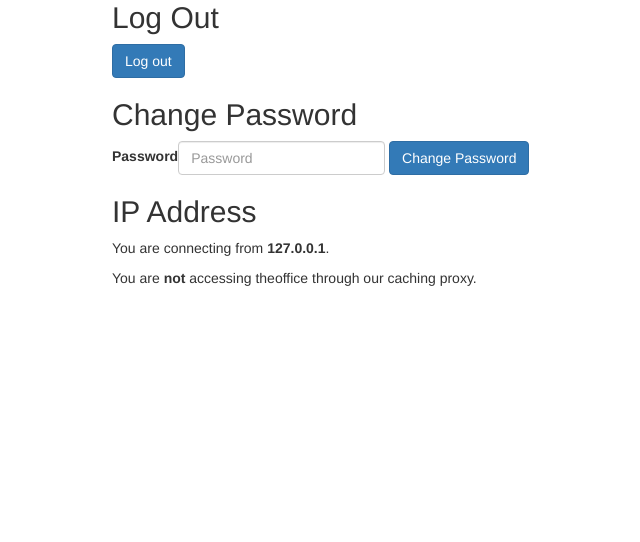
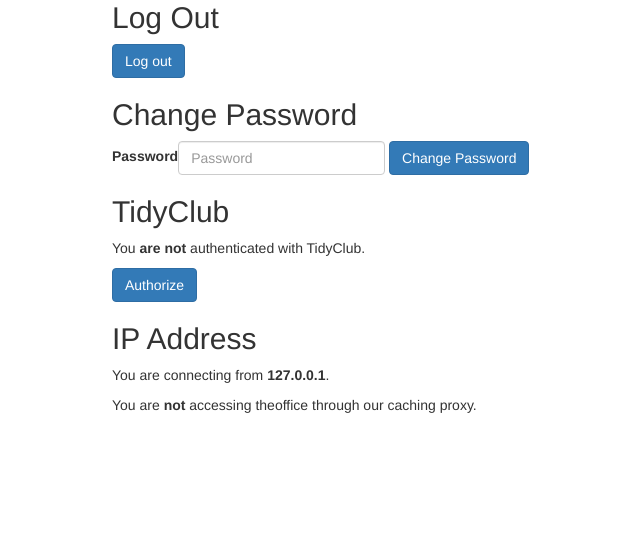
Before and after one commit to ComSSA/keydist, a Django app: page /accounts/cp in a window 1280 px wide. Shown: the part 191-733 px from the top of the page, without its empty margins (68-708 px from the left). Run offline with Django 3.2, Linux system fonts and the light colour scheme; the visitor is signed in with stand-in values (Sample User, id 1); parts of the project's set-up code (start-up, migrations or seed data) failed here and were passed over; some libraries are stand-ins or nearby versions.

Commit message:
very early tidyclub support

```diff
--- a/accounts/models.py
+++ b/accounts/models.py
@@ -54,6 +54,12 @@ class KeydistUser(ValidateModelMixin, AbstractBaseUser, PermissionsMixin):
     last_name = models.CharField(
         max_length = 30,
         blank = False,
+    )
+
+    tidyclub_api_token = models.CharField(
+    	max_length = 256,
+    	blank = True,
+    	editable = False
     )
 
     is_active = models.BooleanField(
--- a/accounts/templates/accounts/cp.html
+++ b/accounts/templates/accounts/cp.html
@@ -17,6 +17,16 @@
 	{% endbuttons %}
 </form>
 
+<h2>TidyClub</h2>
+{% if tidyclub %}
+    <p>You <strong>are</strong> authorized with TidyClub.</p>
+    <p>Your API token is <code>{{ tidyclub }}</code></p>
+    <a href="{% url 'accounts:tidyclub' %}" class="btn btn-primary">Refresh Authorization</a>
+{% else %}
+    <p>You <strong>are not</strong> authenticated with TidyClub.</p>
+    <a href="{% url 'accounts:tidyclub' %}" class="btn btn-primary">Authorize</a>
+{% endif %}
+
 <h2>IP Address</h2>
 <p>You are connecting from <b>{{ ip }}</b>.</p>
 <p>You are <b>not</b> accessing theoffice through our caching proxy.</p>
--- a/accounts/urls.py
+++ b/accounts/urls.py
@@ -64,6 +64,12 @@ urlpatterns = patterns('',
         name = 'cp',
     ),
 
+    url('^cp/tidyclub',
+        login_required()
+        (views.tidyclub),
+        name = 'tidyclub',
+    ),
+
     url(r'^cp/change_password$',
         login_required()
         (views.change_password),
--- a/accounts/views.py
+++ b/accounts/views.py
@@ -7,7 +7,9 @@ from django.core.mail import send_mail
 from textwrap import dedent
 from django.contrib import messages
 from django.core.exceptions import ValidationError
-
+from pytidyclub import pytidyclub
+from django.conf import settings
+from django.core.urlresolvers import reverse
 
 def login(request):
     # check if user has logged in
@@ -208,7 +210,8 @@ def cp(request):
     return render(request, 'accounts/cp.html', {
         'change_password_form': ChangePasswordForm(),
         'ip': ip,
-        'proxy': proxy
+        'proxy': proxy,
+        'tidyclub': request.user.tidyclub_api_token
     })
 
 def change_password(request):
@@ -220,3 +223,20 @@ def change_password(request):
             messages.success(request, "Your password has been changed successfully.")
 
     return redirect('accounts:cp')
+
+def tidyclub(request):
+    if request.method == "GET":
+        a = pytidyclub.Club(
+            slug = "ComSSA",
+            client_id = settings.TIDYCLUB_API_ID,
+            client_secret = settings.TIDYCLUB_API_SECRET
+        )
+
+        if 'code' in request.GET:
+            a.auth_authcode_exchange_code(request.GET['code'], request.build_absolute_uri(reverse('accounts:tidyclub')))
+            request.user.tidyclub_api_token = a.token
+            request.user.save()
+        else:
+            return redirect(a.auth_authcode_get_url(request.build_absolute_uri(reverse('accounts:tidyclub'))))
+
+    return redirect('accounts:cp')
--- a/theoffice/settings.py
+++ b/theoffice/settings.py
@@ -117,3 +117,7 @@ from django.contrib.messages import constants as messages
 MESSAGE_TAGS = {
     messages.ERROR: 'danger',
 }
+
+# pytidyclub settings.
+TIDYCLUB_API_ID = os.environ.get('THEOFFICE_TIDYCLUB_API_KEY')
+TIDYCLUB_API_SECRET = os.environ.get('THEOFFICE_TIDYCLUB_API_SECRET')
```
Also changed, not shown: requirements.txt (+4 -3 lines).
